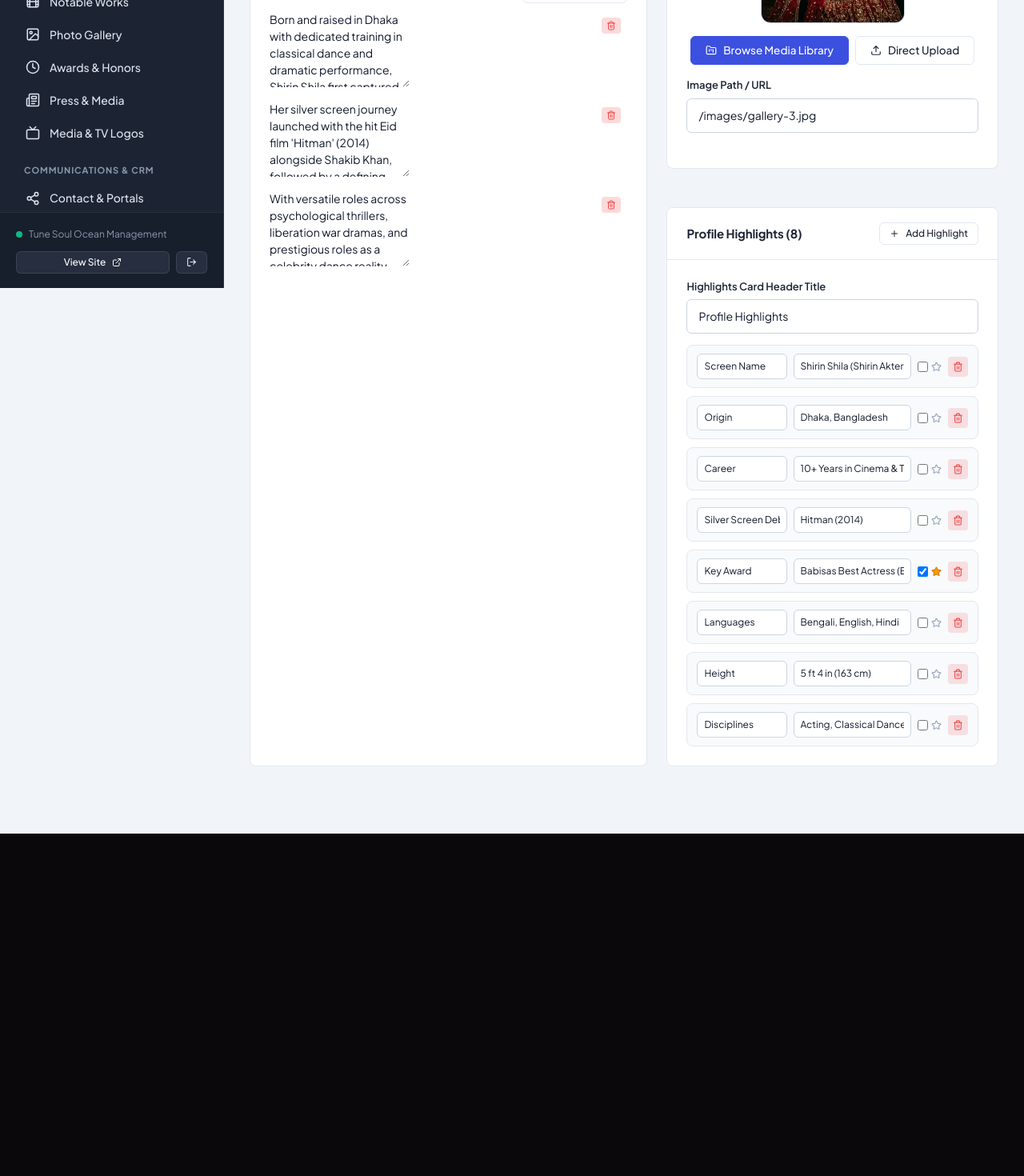
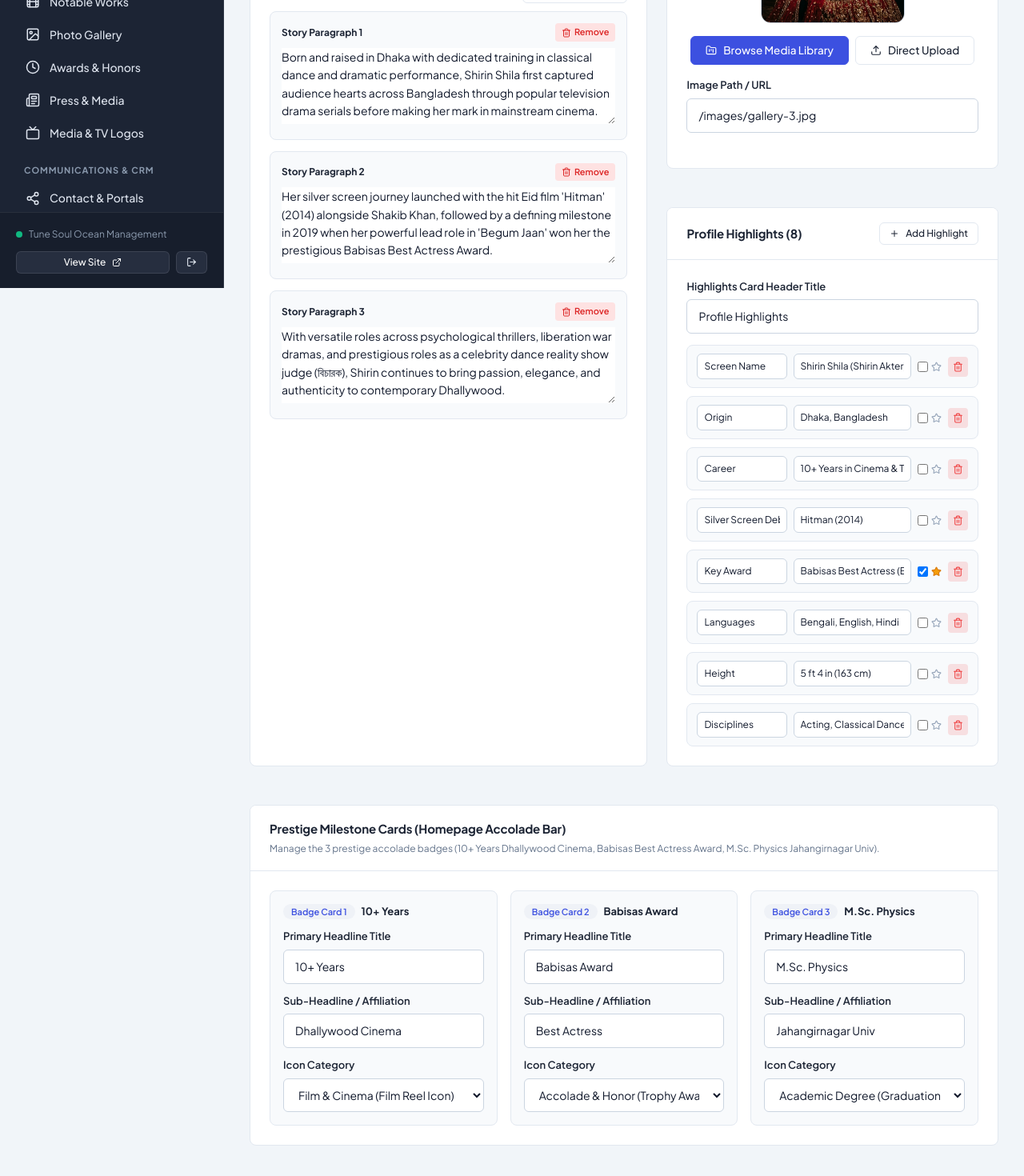
Before and after one commit to mrrajrumel/Shirin-Shila, a Next.js app: page /admin/about in a window 1280 px wide. Shown: the part 440-1910 px from the top of the page at 80% size. Before the commit the page ends 1482 px from the top, so only its background shows below. Built offline with nearby package versions, Linux system fonts and the light colour scheme; no server answers; a web font is replaced by a local one.

Commit message:
feat(cms): connect 3 prestige milestone badges to admin and resolve story paragraphs textarea UI issues

```diff
--- a/src/app/admin/about/page.tsx
+++ b/src/app/admin/about/page.tsx
@@ -3,6 +3,7 @@
 import React, { useState, useEffect, useRef } from 'react';
 import { User, Upload, Save, RefreshCw, Check, Plus, Trash2, Award, Star, FolderKanban } from 'lucide-react';
 import { MediaPickerModal } from '@/components/admin/media-picker-modal';
+import { defaultPrestigeMilestones } from '@/data/about';
 
 export default function AdminAboutPage() {
   const [about, setAbout] = useState<any>(null);
@@ -19,6 +20,9 @@ export default function AdminAboutPage() {
       const res = await fetch('/api/about', { cache: 'no-store' });
       const data = await res.json();
       if (data.about) {
+        if (!Array.isArray(data.about.prestigeMilestones) || data.about.prestigeMilestones.length === 0) {
+          data.about.prestigeMilestones = defaultPrestigeMilestones;
+        }
         // Filter out obsolete email/representation facts
         if (Array.isArray(data.about.profileFacts)) {
           data.about.profileFacts = data.about.profileFacts.filter(
@@ -153,6 +157,15 @@ export default function AdminAboutPage() {
     }));
   };
 
+  const handleMilestoneChange = (index: number, field: string, val: string) => {
+    const list = [...(about.prestigeMilestones || defaultPrestigeMilestones)];
+    list[index] = { ...list[index], [field]: val };
+    setAbout((prev: any) => ({
+      ...prev,
+      prestigeMilestones: list,
+    }));
+  };
+
   if (loading || !about) {
     return (
       <div style={{ padding: '40px', color: 'var(--adm-text-muted)' }}>
@@ -264,34 +277,60 @@ export default function AdminAboutPage() {
                   </button>
                 </div>
 
-                <div style={{ display: 'flex', flexDirection: 'column', gap: '12px' }}>
+                <div style={{ display: 'flex', flexDirection: 'column', gap: '14px' }}>
                   {about.biography.paragraphs.map((p: string, idx: number) => (
-                    <div key={idx} style={{ position: 'relative' }}>
-                      <textarea
-                        className="adm-textarea"
-                        rows={3}
-                        value={p}
-                        onChange={(e) => handleParagraphChange(idx, e.target.value)}
-                        placeholder={`Paragraph ${idx + 1}...`}
-                      />
+                    <div
+                      key={idx}
+                      style={{
+                        padding: '14px',
+                        background: '#f8fafc',
+                        borderRadius: '8px',
+                        border: '1px solid var(--adm-border)',
+                      }}
+                    >
+                      <div
+                        style={{
+                          display: 'flex',
+                          justifyContent: 'space-between',
+                          alignItems: 'center',
+                          marginBottom: '8px',
+                        }}
+                      >
+                        <span style={{ fontSize: '12px', fontWeight: 700, color: 'var(--tail-text-dark)' }}>
+                          Story Paragraph {idx + 1}
+                        </span>
+                        {about.biography.paragraphs.length > 1 && (
                           <button
                             type="button"
                             onClick={() => handleRemoveParagraph(idx)}
                             style={{
-                          position: 'absolute',
-                          top: '8px',
-                          right: '8px',
-                          background: 'rgba(239, 68, 68, 0.2)',
+                              display: 'inline-flex',
+                              alignItems: 'center',
+                              gap: '4px',
+                              background: '#fee2e2',
                               border: 'none',
-                          color: '#ef4444',
+                              color: '#dc2626',
                               borderRadius: '4px',
-                          padding: '4px 6px',
+                              padding: '3px 8px',
+                              fontSize: '11px',
+                              fontWeight: 600,
                               cursor: 'pointer',
                             }}
                             title="Remove paragraph"
                           >
                             <Trash2 size={12} />
+                            <span>Remove</span>
                           </button>
+                        )}
+                      </div>
+                      <textarea
+                        className="adm-textarea"
+                        rows={4}
+                        value={p}
+                        onChange={(e) => handleParagraphChange(idx, e.target.value)}
+                        placeholder={`Enter narrative for paragraph ${idx + 1}...`}
+                        style={{ width: '100%', resize: 'vertical', minHeight: '95px', lineHeight: 1.6 }}
+                      />
                     </div>
                   ))}
                 </div>
@@ -499,6 +538,79 @@ export default function AdminAboutPage() {
               </div>
             </div>
           </div>
+
+          {/* Prestige Milestone Highlights (3 Cards on Homepage) */}
+          <div className="adm-card" style={{ marginTop: '24px' }}>
+            <div className="adm-card-header">
+              <div>
+                <span className="adm-card-title">Prestige Milestone Cards (Homepage Accolade Bar)</span>
+                <p style={{ margin: '4px 0 0', fontSize: '12px', color: 'var(--tail-text-body)' }}>
+                  Manage the 3 prestige accolade badges (10+ Years Dhallywood Cinema, Babisas Best Actress Award, M.Sc. Physics Jahangirnagar Univ).
+                </p>
+              </div>
+            </div>
+            <div className="adm-card-body">
+              <div style={{ display: 'grid', gridTemplateColumns: 'repeat(auto-fit, minmax(280px, 1fr))', gap: '16px' }}>
+                {(about.prestigeMilestones || defaultPrestigeMilestones).map((m: any, idx: number) => (
+                  <div
+                    key={m.id || idx}
+                    style={{
+                      padding: '16px',
+                      borderRadius: '8px',
+                      border: '1px solid var(--adm-border)',
+                      background: '#f8fafc',
+                    }}
+                  >
+                    <div style={{ display: 'flex', alignItems: 'center', gap: '8px', marginBottom: '12px' }}>
+                      <span className="adm-badge adm-badge-blue" style={{ fontSize: '11px' }}>
+                        Badge Card {idx + 1}
+                      </span>
+                      <span style={{ fontSize: '13px', fontWeight: 700, color: 'var(--tail-text-dark)' }}>
+                        {m.title || `Milestone ${idx + 1}`}
+                      </span>
+                    </div>
+
+                    <div className="adm-form-group" style={{ marginBottom: '12px' }}>
+                      <label className="adm-label">Primary Headline Title</label>
+                      <input
+                        type="text"
+                        className="adm-input"
+                        value={m.title}
+                        onChange={(e) => handleMilestoneChange(idx, 'title', e.target.value)}
+                        placeholder="e.g. 10+ Years"
+                        required
+                      />
+                    </div>
+
+                    <div className="adm-form-group" style={{ marginBottom: '12px' }}>
+                      <label className="adm-label">Sub-Headline / Affiliation</label>
+                      <input
+                        type="text"
+                        className="adm-input"
+                        value={m.subtitle}
+                        onChange={(e) => handleMilestoneChange(idx, 'subtitle', e.target.value)}
+                        placeholder="e.g. Dhallywood Cinema"
+                        required
+                      />
+                    </div>
+
+                    <div className="adm-form-group" style={{ margin: 0 }}>
+                      <label className="adm-label">Icon Category</label>
+                      <select
+                        className="adm-input"
+                        value={m.icon || 'award'}
+                        onChange={(e) => handleMilestoneChange(idx, 'icon', e.target.value)}
+                      >
+                        <option value="film">Film &amp; Cinema (Film Reel Icon)</option>
+                        <option value="award">Accolade &amp; Honor (Trophy Award Icon)</option>
+                        <option value="education">Academic Degree (Graduation Cap Icon)</option>
+                      </select>
+                    </div>
+                  </div>
+                ))}
+              </div>
+            </div>
+          </div>
         </form>
       </main>
     </>
--- a/src/app/api/about/route.ts
+++ b/src/app/api/about/route.ts
@@ -46,6 +46,14 @@ export async function POST(request: NextRequest) {
       profileFacts: Array.isArray(body.profileFacts)
         ? body.profileFacts
         : current.profileFacts,
+      prestigeMilestones: Array.isArray(body.prestigeMilestones)
+        ? body.prestigeMilestones.map((item: any, i: number) => ({
+            id: item.id || `milestone-${i + 1}`,
+            title: item.title?.trim() || '',
+            subtitle: item.subtitle?.trim() || '',
+            icon: item.icon?.trim() || 'award',
+          }))
+        : (current.prestigeMilestones || []),
       compCardData: {
         ...current.compCardData,
         ...(body.compCardData || {}),
--- a/src/components/one-page-about.tsx
+++ b/src/components/one-page-about.tsx
@@ -3,7 +3,13 @@
 import React, { useState, useEffect } from "react";
 import { motion } from "framer-motion";
 import { Award, Film, GraduationCap } from "lucide-react";
-import { biography as defaultBio, profileFacts as defaultFacts, aboutMeta as defaultMeta } from "@/data/about";
+import {
+  biography as defaultBio,
+  profileFacts as defaultFacts,
+  aboutMeta as defaultMeta,
+  defaultPrestigeMilestones,
+  PrestigeMilestone,
+} from "@/data/about";
 
 export interface AboutSectionProps {
   id?: string;
@@ -11,12 +17,18 @@ export interface AboutSectionProps {
     meta?: typeof defaultMeta;
     biography?: typeof defaultBio;
     profileFacts?: typeof defaultFacts;
+    prestigeMilestones?: PrestigeMilestone[];
   };
 }
 
 export function OnePageAbout({ id = "about", initialData }: AboutSectionProps) {
   const [aboutMeta, setAboutMeta] = useState(initialData?.meta || defaultMeta);
   const [biography, setBiography] = useState(initialData?.biography || defaultBio);
+  const [prestigeMilestones, setPrestigeMilestones] = useState<PrestigeMilestone[]>(
+    initialData?.prestigeMilestones && initialData.prestigeMilestones.length > 0
+      ? initialData.prestigeMilestones
+      : defaultPrestigeMilestones
+  );
   const [profileFacts, setProfileFacts] = useState(() => {
     const raw = initialData?.profileFacts || defaultFacts;
     return raw.filter((f: any) => !/representation|email/i.test(f.label || ""));
@@ -29,6 +41,9 @@ export function OnePageAbout({ id = "about", initialData }: AboutSectionProps) {
         if (data && data.about) {
           if (data.about.meta) setAboutMeta(data.about.meta);
           if (data.about.biography) setBiography(data.about.biography);
+          if (Array.isArray(data.about.prestigeMilestones) && data.about.prestigeMilestones.length > 0) {
+            setPrestigeMilestones(data.about.prestigeMilestones);
+          }
           if (Array.isArray(data.about.profileFacts)) {
             const cleanFacts = data.about.profileFacts.filter(
               (f: any) => !/representation|email/i.test(f.label || "")
@@ -97,27 +112,25 @@ export function OnePageAbout({ id = "about", initialData }: AboutSectionProps) {
 
           {/* Prestige Milestone Highlights Bar */}
           <div className="about-prestige-bar">
-            <div className="about-prestige-card">
-              <Film size={18} className="prestige-icon" />
-              <div className="prestige-info">
-                <span className="prestige-title">10+ Years</span>
-                <span className="prestige-sub">Dhallywood Cinema</span>
-              </div>
-            </div>
-            <div className="about-prestige-card">
-              <Award size={18} className="prestige-icon pink" />
-              <div className="prestige-info">
-                <span className="prestige-title">Babisas Award</span>
-                <span className="prestige-sub">Best Actress</span>
-              </div>
-            </div>
-            <div className="about-prestige-card">
-              <GraduationCap size={18} className="prestige-icon" />
-              <div className="prestige-info">
-                <span className="prestige-title">M.Sc. Physics</span>
-                <span className="prestige-sub">Jahangirnagar Univ</span>
-              </div>
-            </div>
+            {prestigeMilestones.map((item, idx) => {
+              const isAward = item.icon === 'award';
+              const isFilm = item.icon === 'film';
+              return (
+                <div className="about-prestige-card" key={item.id || idx}>
+                  {isFilm ? (
+                    <Film size={18} className="prestige-icon" />
+                  ) : isAward ? (
+                    <Award size={18} className="prestige-icon pink" />
+                  ) : (
+                    <GraduationCap size={18} className="prestige-icon" />
+                  )}
+                  <div className="prestige-info">
+                    <span className="prestige-title">{item.title}</span>
+                    <span className="prestige-sub">{item.subtitle}</span>
+                  </div>
+                </div>
+              );
+            })}
           </div>
         </motion.div>
 
--- a/src/data/about.ts
+++ b/src/data/about.ts
@@ -5,6 +5,19 @@ export interface ProfileFact {
   value: string;
   isHighlight?: boolean;
 }
+
+export interface PrestigeMilestone {
+  id: string;
+  title: string;
+  subtitle: string;
+  icon?: 'film' | 'award' | 'education' | string;
+}
+
+export const defaultPrestigeMilestones: PrestigeMilestone[] = [
+  { id: 'cinema-years', icon: 'film', title: '10+ Years', subtitle: 'Dhallywood Cinema' },
+  { id: 'babisas-award', icon: 'award', title: 'Babisas Award', subtitle: 'Best Actress' },
+  { id: 'msc-physics', icon: 'education', title: 'M.Sc. Physics', subtitle: 'Jahangirnagar Univ' },
+];
 
 export const profileFacts: ProfileFact[] = [
   { label: 'Screen Name', value: 'Shirin Shila (Shirin Akter)' },
@@ -38,6 +51,7 @@ export const aboutData = {
   meta: aboutMeta,
   biography,
   profileFacts,
+  prestigeMilestones: defaultPrestigeMilestones,
   timeline,
 };
 
--- a/src/data/store/about.json
+++ b/src/data/store/about.json
@@ -23,5 +23,10 @@
     { "label": "Languages", "value": "Bengali, English, Hindi" },
     { "label": "Height", "value": "5 ft 4 in (163 cm)" },
     { "label": "Disciplines", "value": "Acting, Classical Dance, TV Judge" }
+  ],
+  "prestigeMilestones": [
+    { "id": "cinema-years", "icon": "film", "title": "10+ Years", "subtitle": "Dhallywood Cinema" },
+    { "id": "babisas-award", "icon": "award", "title": "Babisas Award", "subtitle": "Best Actress" },
+    { "id": "msc-physics", "icon": "education", "title": "M.Sc. Physics", "subtitle": "Jahangirnagar Univ" }
   ]
 }
```
Also changed, not shown: 7 other files (tests, documents, lock files or other folders). Lines whose indentation alone changed are shown as unchanged.
